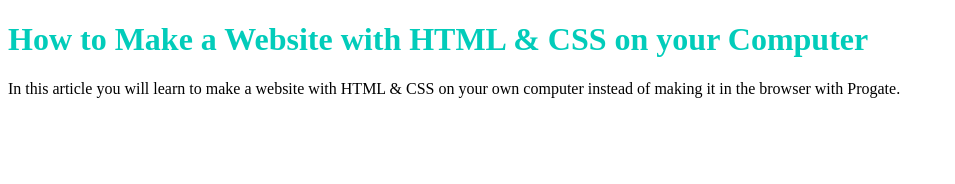
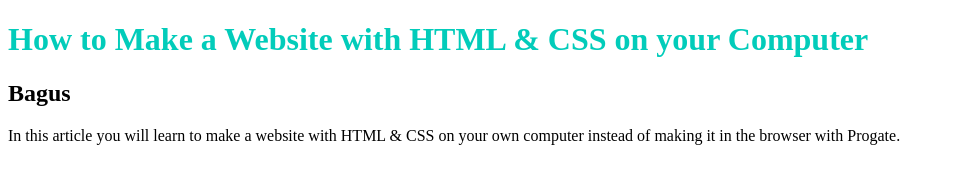
Before and after one commit to rinto888/progate.github.io, a plain HTML site: page index.html in a window 1280 px wide. Shown: the whole page, without its empty margins (0-955 px from the left). Drawn offline with Linux system fonts and the light colour scheme.

Commit message:
Update index.html

```diff
--- a/index.html
+++ b/index.html
@@ -7,6 +7,7 @@
   </head>
   <body>
     <h1 class="title">How to Make a Website with HTML & CSS on your Computer</h1>
+    <h2>Bagus</h2>
     <p>In this article you will learn to make a website with HTML & CSS on your own computer instead of making it in the browser with Progate.</p>
   </body>
 </html>
```
